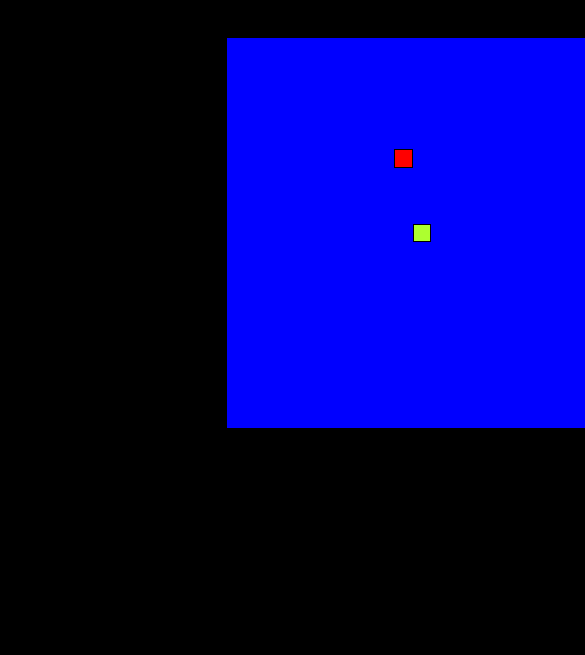
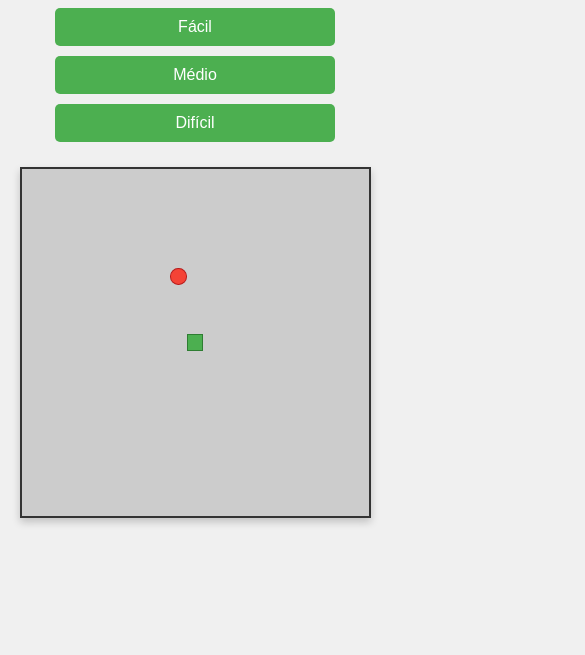
Before and after one commit to ericklpps/snake-game, a plain HTML site: page index.html in a window 390 px wide. Shown: the part 189-844 px from the top of the page, 585 px wide, since content can reach past the window. Drawn offline with Linux system fonts and the light colour scheme.

Commit message:
repaginando o css do jogo e adicionando os botões de dificuldade

```diff
--- a/index.html
+++ b/index.html
@@ -3,14 +3,24 @@
 <head>
     <meta charset="UTF-8">
     <meta name="viewport" content="width=device-width, initial-scale=1.0">
-    <link rel="stylesheet" href="./style.css">
+    <link rel="stylesheet" href="./styles/style.css">
     <script src="./js/app.js" defer type="module"></script>
     <title>Snake Game</title>
 </head>
 <body>
 
-    <div id="game-board">
-    </div>
+    <div class="game-container">
+        <h1>Snake</h1>
+        <br>
+        <div class="difficulty-buttons">
+          <button id="easy">Fácil</button>
+          <button id="medium">Médio</button>
+          <button id="hard">Difícil</button>
+        </div>
+
+        <div id="game-board"></div>
+      </div>
+
 
 </body>
 </html>
--- a/js/app.js
+++ b/js/app.js
@@ -1,8 +1,27 @@
 import { gameboard, isOutsideBoard } from "./board/board.js";
-import { snake_speed, draw as snakeDraw, update as snakeUpdate, getSnakeHead, hasSelfColision as hasSnakeSelfCollision } from "./snake/snakeBody.js"
+import { snake_speed, draw as snakeDraw, update as snakeUpdate, getSnakeHead, hasSelfColision as hasSnakeSelfCollision, setSnakeSpeed } from "./snake/snakeBody.js"
 import { draw as foodDraw, update as foodUpdate} from './food/food.js'
 
+window.addEventListener('keydown', e => ['ArrowUp', 'ArrowDown', 'ArrowLeft', 'ArrowRight'].includes(e.key) && e.preventDefault());
+
 let lastTimeRender = 0;
+
+
+document.getElementById('easy').addEventListener('click', () => {
+    setSnakeSpeed(5);
+    resetGame();
+});
+
+document.getElementById('medium').addEventListener('click', () => {
+    setSnakeSpeed(10);
+    resetGame();
+});
+
+document.getElementById('hard').addEventListener('click', () => {
+    setSnakeSpeed(15);
+    resetGame();
+});
+
 
 
 function main(currentTime){
@@ -31,6 +50,8 @@ function main(currentTime){
     draw();
 }
 
+
+
 function update(){
     gameboard.innerHTML = '';
     snakeUpdate();
@@ -42,6 +63,17 @@ function draw(){
     foodDraw();
 }
 
+function resetGame() {
+    while (gameboard.firstChild) {
+      gameboard.removeChild(gameboard.firstChild);
+    }
+
+    snakeBody.length = 1;
+    snakeBody[0] = { x: 11, y: 11 };
+
+    window.requestAnimationFrame(main);
+}
+
 export function checkGameOver(){
   return isOutsideBoard(getSnakeHead()) || hasSnakeSelfCollision();
 
--- a/js/snake/snakeBody.js
+++ b/js/snake/snakeBody.js
@@ -1,13 +1,18 @@
 import { gameboard, isOutsideBoard } from "../board/board.js";
 import { getInputDirection } from "./input.js";
 
-export const snake_speed = 7;
+export let snake_speed = 7;
+
 
 let novosSegmentos = 0;
 
 export const snakeBody = [
     {x: 11, y: 11}
 ]
+
+export function setSnakeSpeed(speed) {
+    snake_speed = speed;
+}
 
 export function update(){
     adicionarACobra();
@@ -62,6 +67,10 @@ export function adicionarACobra(){
 
 //funções auxiliares
 
+export function getSnakeSpeed() {
+    return snake_speed;
+}
+
 export function getSnakeHead(){
     return snakeBody[0];
 }
--- a/style.css
+++ /dev/null
@@ -1,34 +0,0 @@
-*{
-    margin: 0;
-    padding: 0;
-    box-sizing: border-box;
-}
-body{
-    height: 100vh;
-    width: 100vh;
-    display: flex;
-    justify-content: center;
-    align-items: center;
-    background: black;
-}
-
-#game-board{
-    background-color: blue;
-    height: 100vmin;
-    width: 100vmin;
-
-    display: grid;
-    grid-template-columns: repeat(21, 1fr);
-    grid-template-rows: repeat(21, 1fr);
-}
-
-.snake{
-    background-color: greenyellow;
-    border: 0.25vmin solid black;
-}
-
-.food{
-    background-color: red;
-    border: 0.25vmin solid black;
-
-}
--- /dev/null
+++ b/styles/style.css
@@ -0,0 +1,92 @@
+*{
+    margin: 0;
+    padding: 0;
+    box-sizing: border-box;
+}
+body {
+    font-family: 'Arial', sans-serif;
+    display: flex;
+    flex-direction: column;
+    align-items: center;
+    justify-content: center;
+    min-height: 100vh;
+    margin: 0;
+    background-color: #f0f0f0;
+  }
+
+  .game-container {
+    display: flex;
+    flex-direction: column;
+    align-items: center;
+    width: 100%;
+    max-width: 800px;
+    padding: 20px;
+  }
+
+  .difficulty-buttons {
+    display: flex;
+    justify-content: center;
+    margin-bottom: 20px;
+    width: 100%;
+  }
+
+  .difficulty-buttons button {
+    margin: 0 10px;
+    padding: 10px 20px;
+    font-size: 16px;
+    cursor: pointer;
+    background-color: #4CAF50;
+    color: white;
+    border: none;
+    border-radius: 5px;
+    transition: background-color 0.3s, transform 0.2s;
+  }
+
+  .difficulty-buttons button:hover {
+    background-color: #45a049;
+    transform: scale(1.05);
+  }
+
+  .difficulty-buttons button:active {
+    transform: scale(0.98);
+  }
+
+  #game-board {
+    display: grid;
+    grid-template-rows: repeat(21, 1fr);
+    grid-template-columns: repeat(21, 1fr);
+    width: 500px;
+    height: 500px;
+    background-color: #ccc;
+    border: 2px solid #333;
+    box-shadow: 0 4px 8px rgba(0, 0, 0, 0.2);
+  }
+
+  .snake {
+    background-color: #4CAF50;
+    border: 1px solid #2E7D32;
+  }
+
+  .food {
+    background-color: #F44336;
+    border: 1px solid #B71C1C;
+    border-radius: 50%;
+  }
+
+
+  @media (max-width: 600px) {
+    #game-board {
+      width: 90vw;
+      height: 90vw;
+    }
+
+    .difficulty-buttons {
+      flex-direction: column;
+      align-items: center;
+    }
+
+    .difficulty-buttons button {
+      margin: 5px 0;
+      width: 80%;
+    }
+  }
```
Also changed, not shown: main.html (added, +13 -0 lines), styles/main.css (added).
